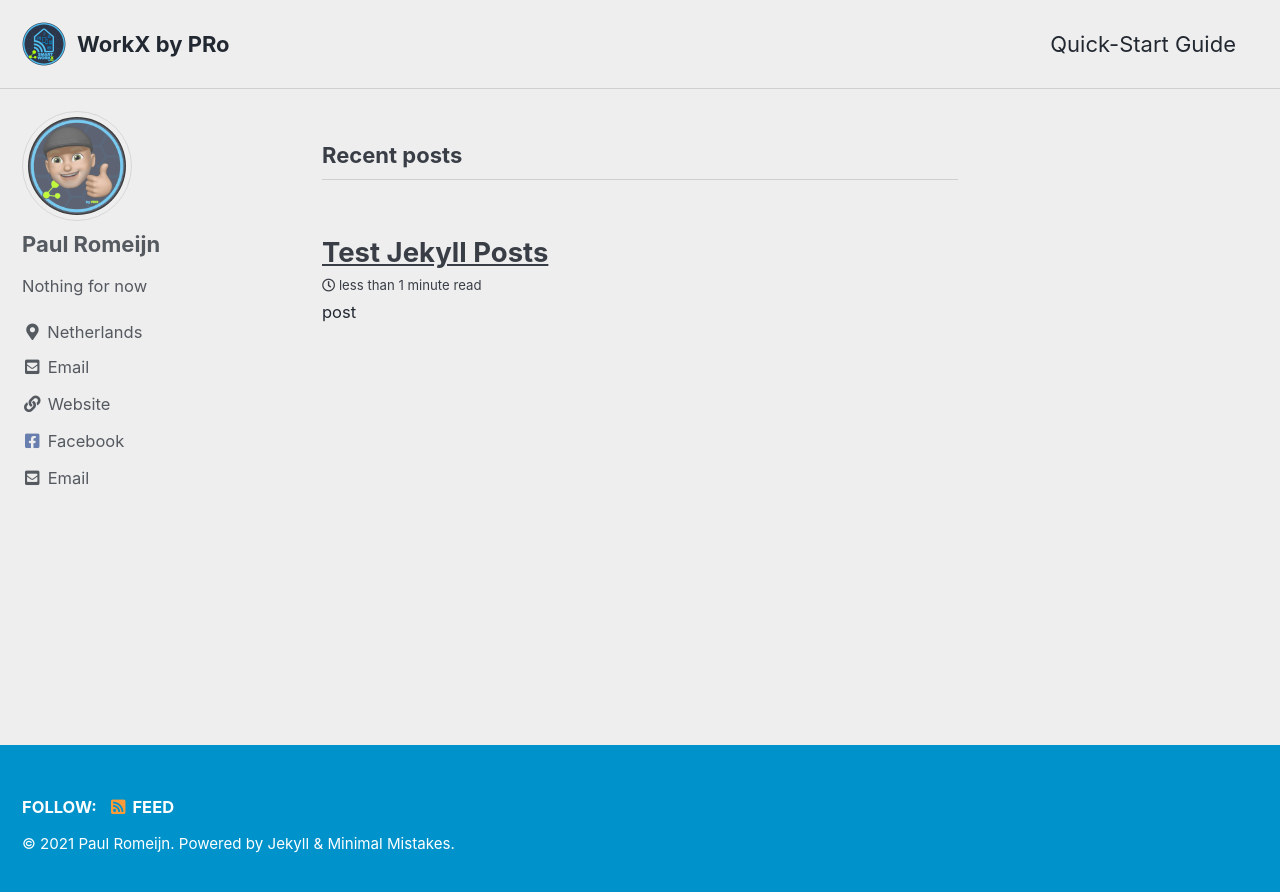
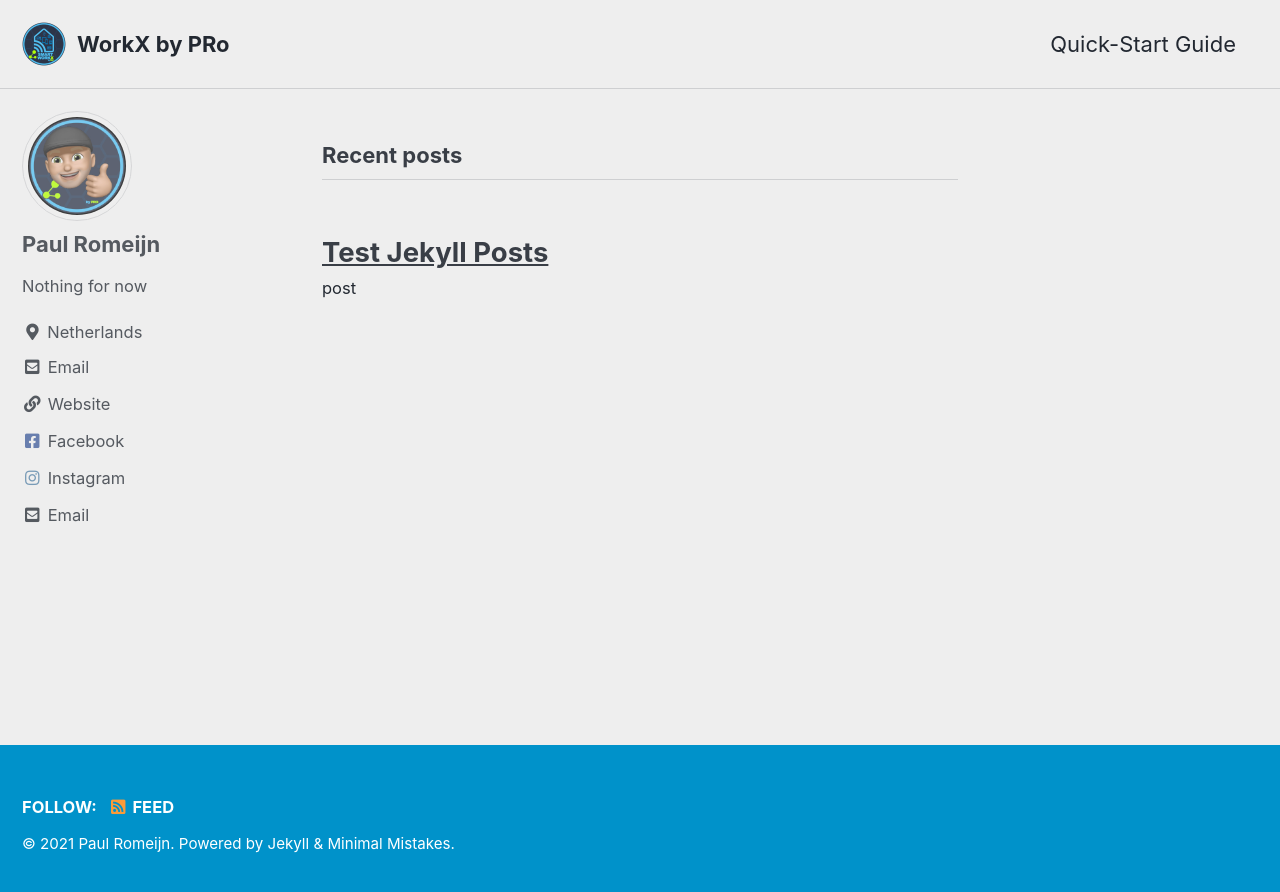
Before and after one commit to Smartworkx75/smartworkx75.github.io, a Jekyll site: the page built from index.html, in a window 1280 px wide. Shown: the top 892 px of the page. Built offline with Jekyll 4.4.1, drawn with Linux system fonts in a browser that asks for light colours; cached includes are drawn as plain includes; the list of posts is cut into pages by our own code; part of the change alters nothing that is shown.

Commit message:
initial commit

```diff
--- a/_config.yml
+++ b/_config.yml
@@ -117,13 +117,13 @@ author:
       # url: "https://twitter.com/"
     - label: "Facebook"
       icon: "fab fa-fw fa-facebook-square"
-      url: "https://facebook.com/smartworkx"
+      url: "https://facebook.com/smartworkx75"
     - label: "GitHub"
       icon: "fab fa-fw fa-github"
       # url: "https://github.com/"
     - label: "Instagram"
       icon: "fab fa-fw fa-instagram"
-      # url: "https://instagram.com/"
+      url: "https://instagram.com/smartworkx"
 
 # Site Footer
 footer:
@@ -277,7 +277,7 @@ compress_html:
 defaults:
   # _posts
   - scope:
-      path: ""
+      path: "/_posts/"
       type: posts
     values:
       layout: single
```
